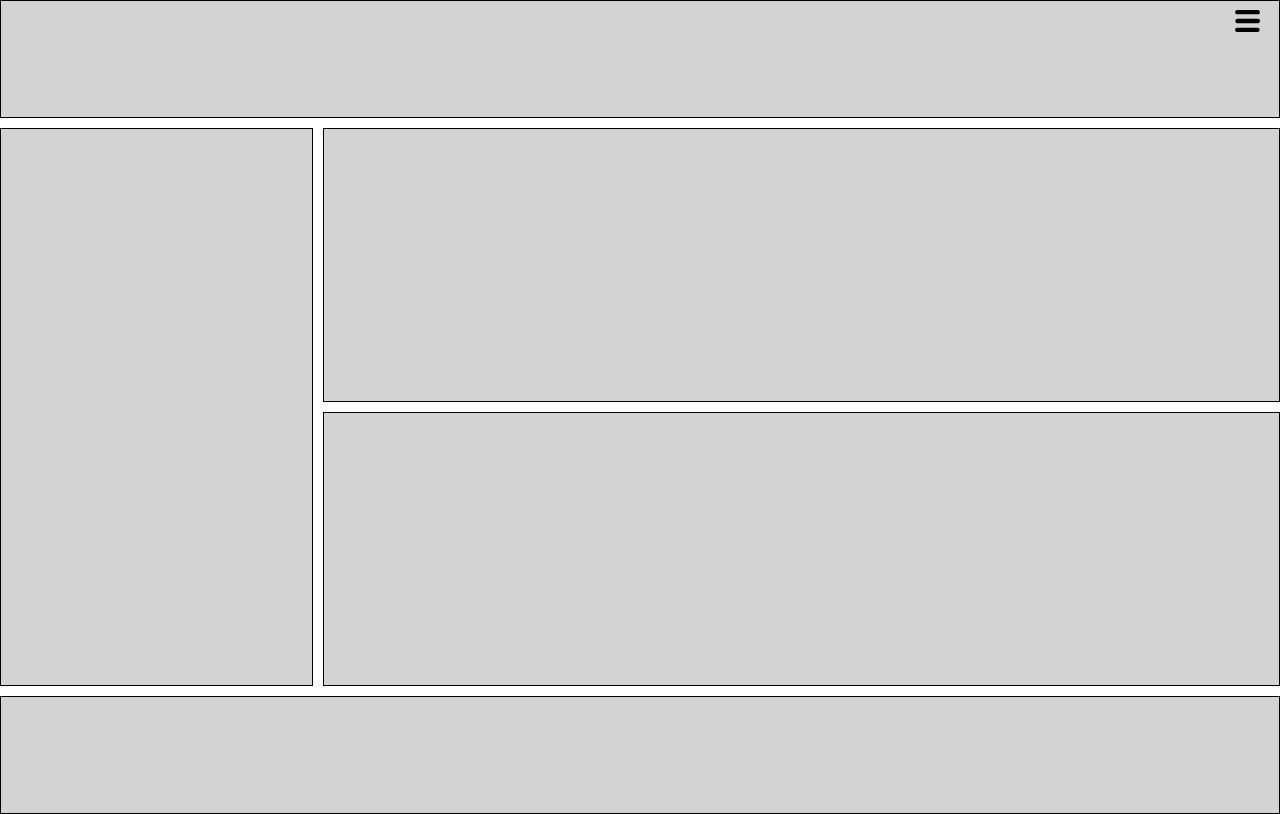
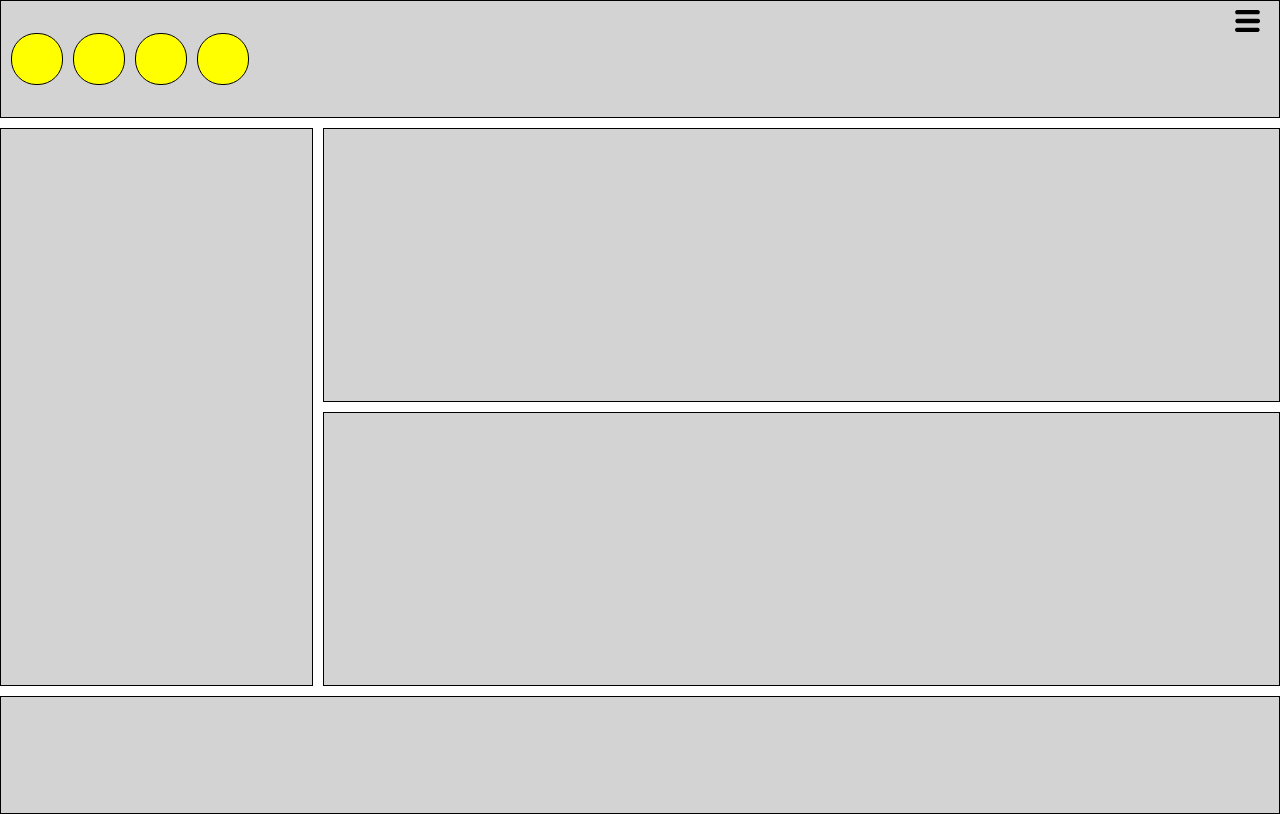
Before and after one commit to JPRickabaugh/codingtest, a plain HTML site: page index.html in a window 1280 px wide. Shown: the top 814 px of the page. Drawn offline with nearby package versions, Linux system fonts and the light colour scheme.

Commit message:
added the menu items

```diff
--- a/css/styles.css
+++ b/css/styles.css
@@ -22,6 +22,18 @@
   grid-area: head;
   border: 1px solid black;
   background-color: lightgrey;
+  display: flex;
+  flex-direction: row;
+  align-items: center;
+}
+
+.menuitem {
+  background-color: yellow;
+  border: 1px solid black;
+  height: 50px;
+  width: 50px;
+  border-radius: 25px;
+  margin-left: 10px;
 }
 
 #sidebar {
@@ -88,7 +100,7 @@
 }
 
 #offscreen-nav{
-  position:absolute;
+  position:absolute; //change to fixed per scott
   top:0;
   right:0;
   width:0px;
--- a/index.html
+++ b/index.html
@@ -11,7 +11,12 @@
   </head>
   <body id="site">
 <!--GRID AREAS-->
-    <div id="header"></div>
+    <div id="header">
+      <div class="menuitem"></div>
+      <div class="menuitem"></div>
+      <div class="menuitem"></div>
+      <div class="menuitem"></div>
+    </div>
     <div id="sidebar"></div>
     <div id="main-top-panel"></div>
     <div id="main-bottom-panel"></div>
```
Also changed, not shown: 1 other file.
